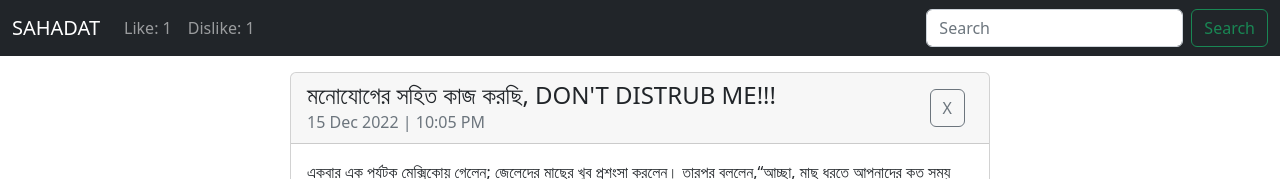
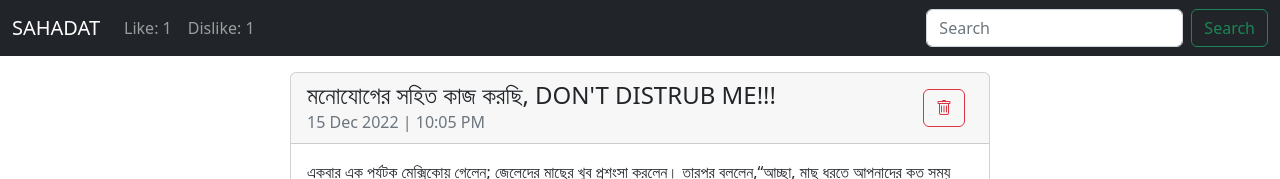
Before and after one commit to sahadatjh/react, a React (Create React App) app in the folder fb-post/: page / in a window 1280 px wide. Shown: the top 179 px of the page. Built offline with nearby package versions, Linux system fonts and the light colour scheme.

Commit message:
delete btn UI modification

```diff
--- a/fb-post/src/components/post-header.component.js
+++ b/fb-post/src/components/post-header.component.js
@@ -4,7 +4,7 @@ const PostHeader = ({ info, handleRemove }) => {
     return (
         <React.Fragment>
             <span className='h4 text-uppercase'>{info.title}</span>
-            <button className='float-end mt-2 mx-2 h2 btn btn-outline-secondary' title="Delete this post." onClick={ () => handleRemove(info.id)}>X</button>
+            <button className='float-end mt-2 mx-2 h2 btn btn-outline-danger' title="Delete this post." onClick={ () => handleRemove(info.id)}><i className="bi bi-trash"></i></button>
             <p className='text-muted m-0'>{info.date}</p>
         </React.Fragment>
      );
```
